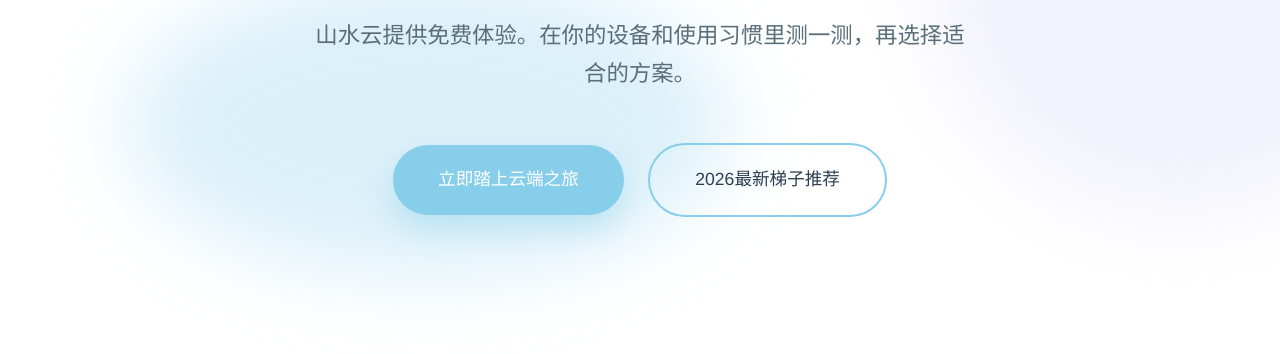
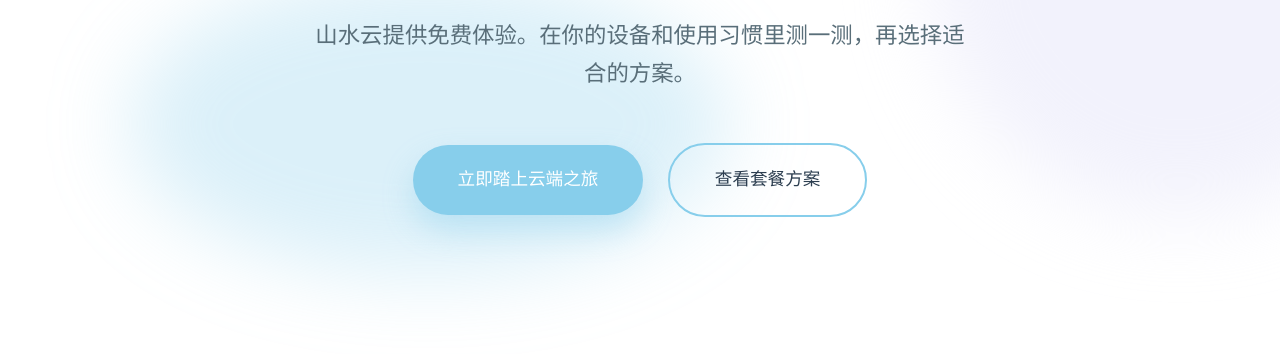
Before and after one commit to 9jacky9/shanshuicloud.yachts, a plain HTML site: page index.html in a window 1280 px wide. Shown: the part 446-800 px from the top of the page. Drawn offline with Linux system fonts and the light colour scheme.

Commit message:
Update hero ladder button to pricing section anchor

```diff
--- a/index.html
+++ b/index.html
@@ -56,7 +56,7 @@
             <p>山水云提供免费体验。在你的设备和使用习惯里测一测，再选择适合的方案。</p>
             <div>
                 <a href="https://ww012.twilightaff.com/#/?code=A56DH1Af" rel="nofollow" target="_blank" class="btn-pill btn-sky">立即踏上云端之旅</a>
-                <a href="https://dajichang.mom/" target="_blank" class="btn-pill btn-outline">2026最新梯子推荐</a>
+                <a href="#pricing" class="btn-pill btn-outline">查看套餐方案</a>
             </div>
         </section>
 
```
